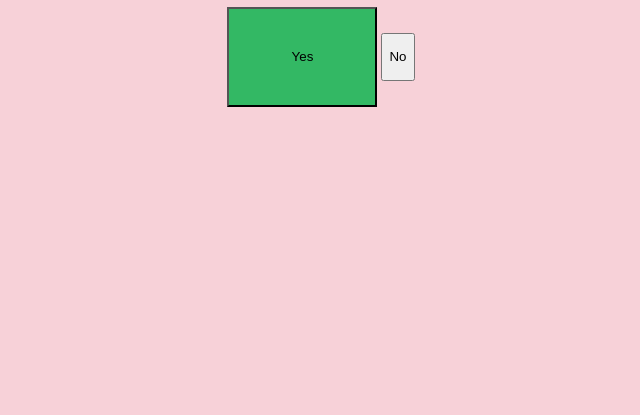
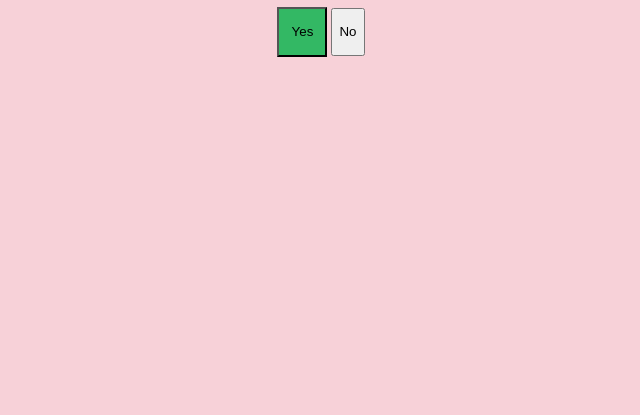
Before and after one commit to PhoenixSwifty/Valentines, a plain HTML site: page index.html in a window 1280 px wide. Shown: the part 385-800 px from the top of the page, without its empty margins (319-959 px from the left). Drawn offline with Linux system fonts and the light colour scheme.

Commit message:
Update index.html

```diff
--- a/index.html
+++ b/index.html
@@ -13,8 +13,8 @@ h1{
   text-align: center;
 }
 #yes-button{
-  height: 100px;
-  width: 150px;
+  height: 50px;
+  width: 50px;
   background-color: #33B864;
   text-align: center;
 }
```
